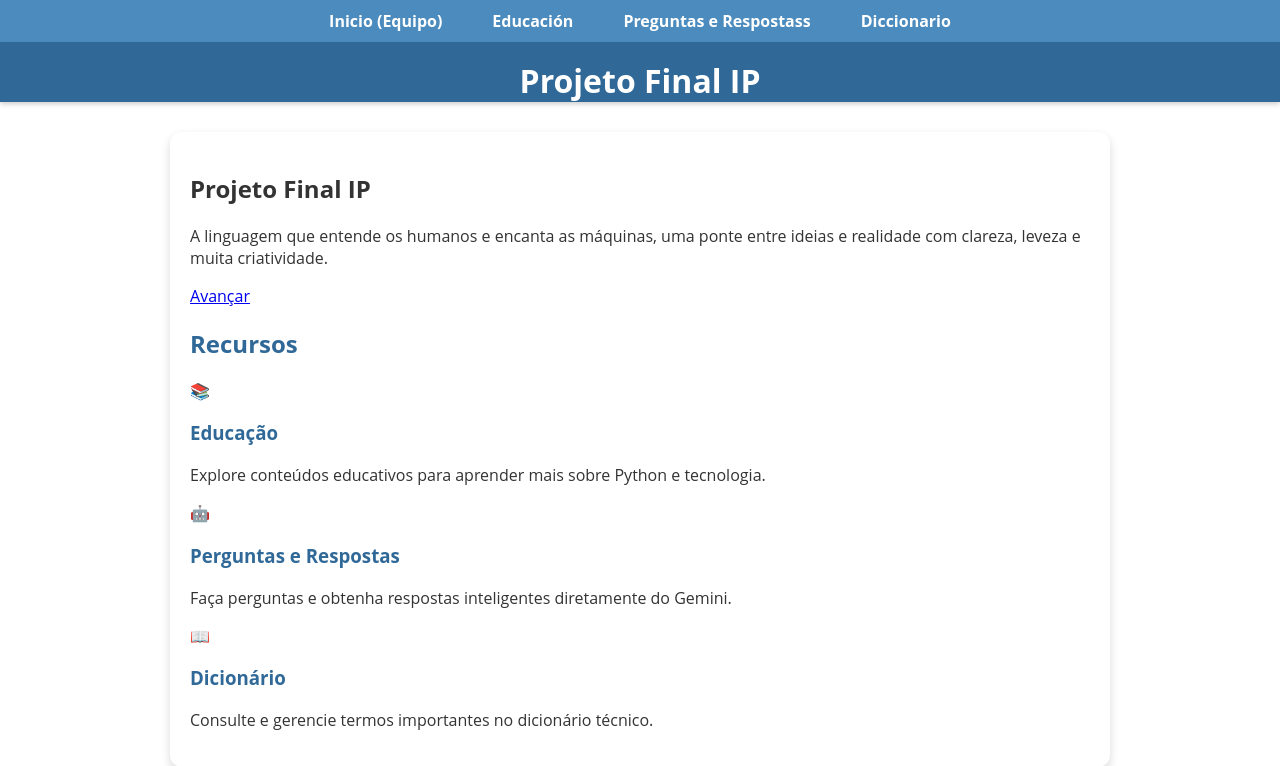
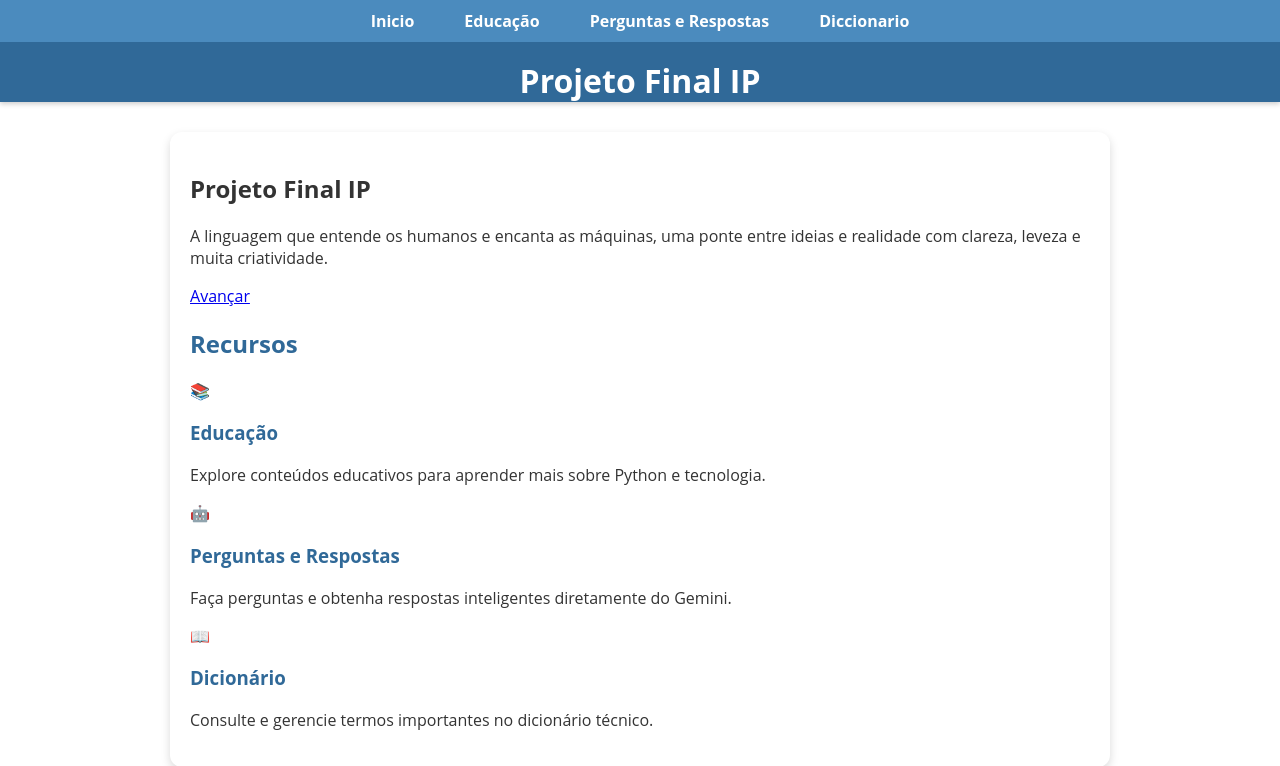
Before and after one commit to thiagoapa/projeto_intro_prog, a Flask app: page / in a window 1280 px wide. Shown: the top 766 px of the page. Run offline with Flask 3, Linux system fonts and the light colour scheme.

Commit message:
nome das bases modificadas e tirei o emmanuel porque esta em outo grupo

```diff
--- a/templates/base.html
+++ b/templates/base.html
@@ -11,9 +11,9 @@
     <header>
         <nav>
             <ul>
-                <li><a href="{{ url_for('home') }}">Inicio (Equipo)</a></li>
-                <li><a href="{{ url_for('educational') }}">Educación</a></li>
-                <li><a href="{{ url_for('qa') }}">Preguntas e Respostass</a></li>
+                <li><a href="{{ url_for('home') }}">Inicio</a></li>
+                <li><a href="{{ url_for('educational') }}">Educação</a></li>
+                <li><a href="{{ url_for('qa') }}">Perguntas e Respostas</a></li>
                 <li><a href="{{ url_for('dictionary') }}">Diccionario</a></li>
             </ul>
         </nav>
--- a/templates/equipe.html
+++ b/templates/equipe.html
@@ -13,16 +13,14 @@
         Email para contato: gabrielegoncalvessilva@gmail.com</p>
 
         <p><strong>Thiago Puentes</strong><br>
-        Email para contato: thiagopuentes@gmail.com</p>
+        Email para contato: thiago_008@hotmail.com</p>
 
         <p><strong>Tales Sousa</strong><br>
         Email para contato: talessousa@gmail.com</p>
 
-        <p><strong>Emmanuel</strong><br>
-        Email para contato: emmanuel@gmail.com</p>
     </div>
 
-    <p><strong>Para mais informações entre em contato através do número: (83) 9 9661-6921</strong></p>
+    <p><strong>Para mais informações entre em contato através do número: (83) 9 9128-3611</strong></p>
 
     <a href="{{ url_for('index') }}" class="cta-button">Voltar</a>
 </section>
```
